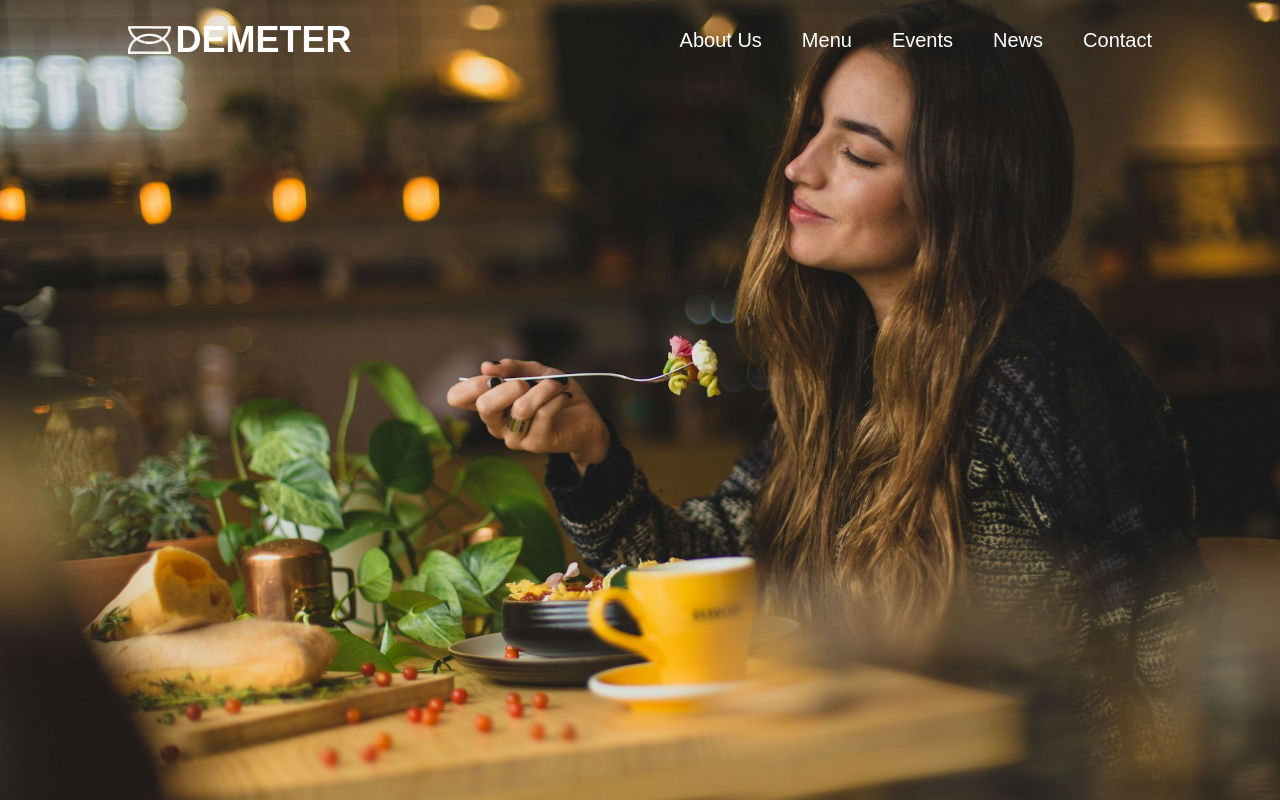
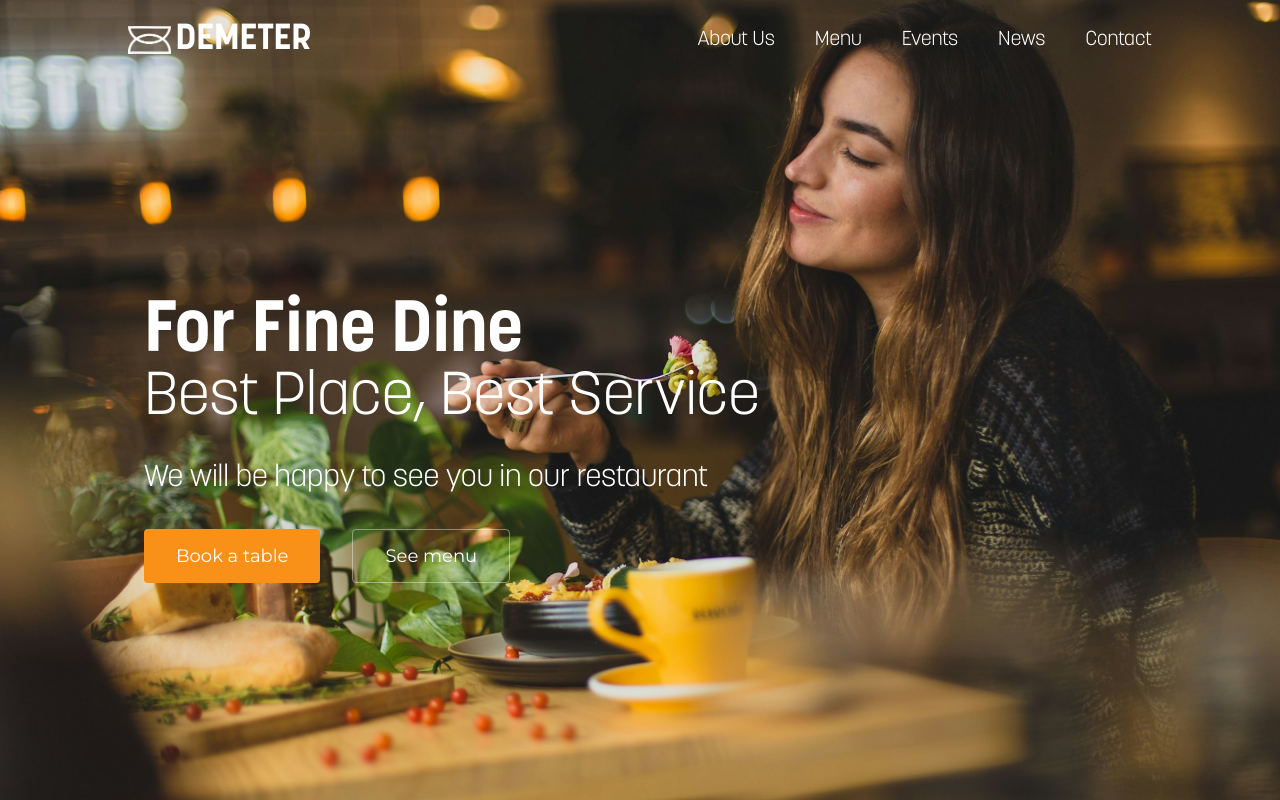
Before and after one commit to TruePadawan/Demeter-Restaurant, a SvelteKit app: page / in a window 1280 px wide. Built offline with nearby package versions, Linux system fonts and the light colour scheme.

Commit message:
build hero section

```diff
--- a/src/routes/+page.svelte
+++ b/src/routes/+page.svelte
@@ -1,9 +1,10 @@
-<script>
+<script lang="ts">
 	import '../app.css';
 	import logo from '$lib/images/logo.png';
+	import Button from '$lib/components/Button.svelte';
 </script>
 
-<div class="hero">
+<div class="hero flex flex-col">
 	<nav class="py-5 px-32 flex items-center justify-between">
 		<a class="no-underline flex gap-x-1 items-center" href="/">
 			<img class="logo" src={logo} alt="demeter logo" />
@@ -17,12 +18,24 @@
 			<a href="#contact" class="nav-link">Contact</a>
 		</div>
 	</nav>
+	<div class="grow flex flex-col justify-center px-36">
+		<div>
+			<p class="text-7xl font-bold">For Fine Dine</p>
+			<p class="text-6xl font-light">Best Place, Best Service</p>
+		</div>
+		<p class="my-8 font-light text-3xl">We will be happy to see you in our restaurant</p>
+		<div class="flex gap-x-8">
+			<Button>Book a table</Button>
+			<Button outlined>See menu</Button>
+		</div>
+	</div>
 </div>
 
 <style>
 	:global(body) {
-		font-family: 'Korolev Light', sans-serif;
+		font-family: 'Korolev', sans-serif;
 		margin: 0;
+		color: white;
 		height: 100vh;
 	}
 
```
